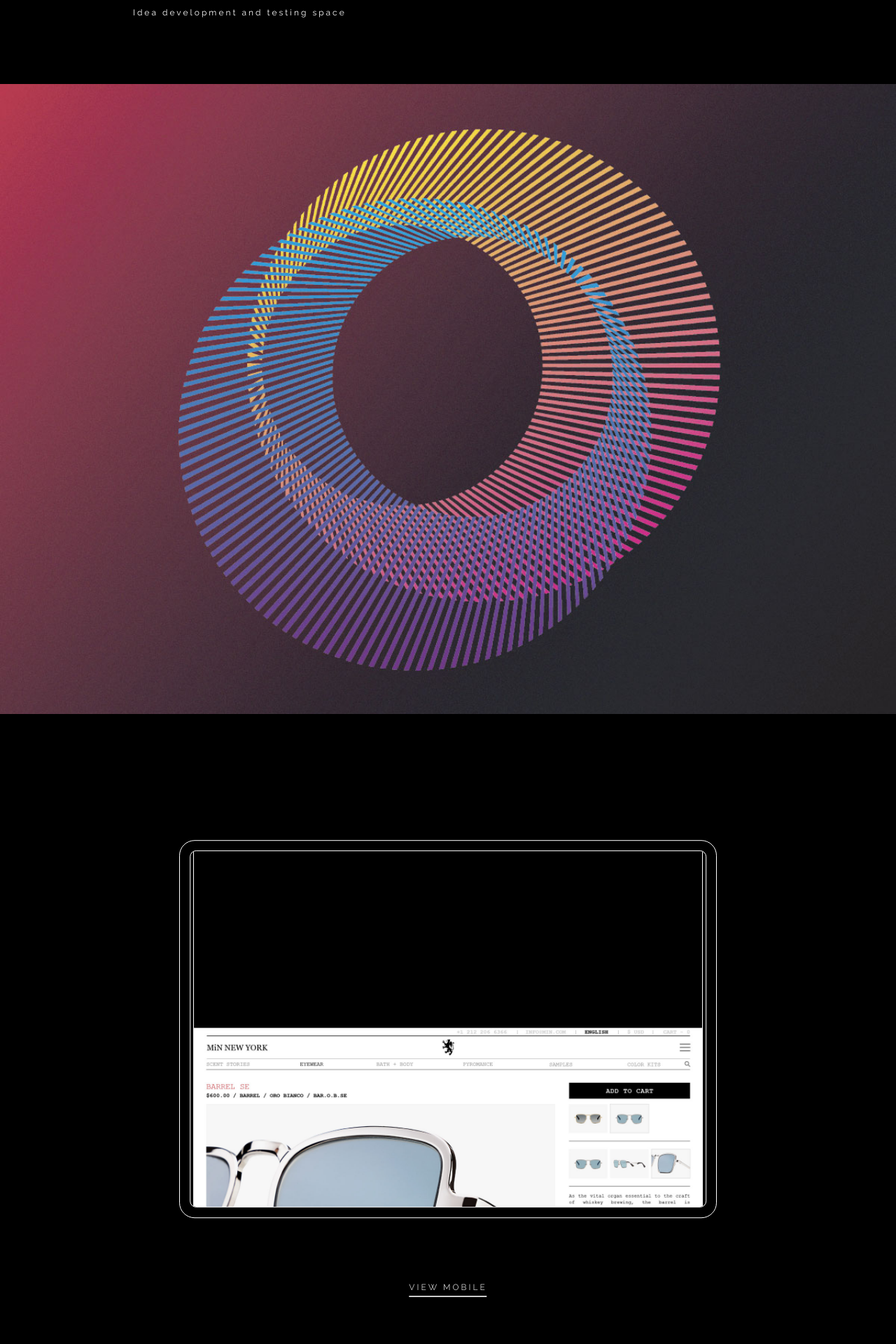
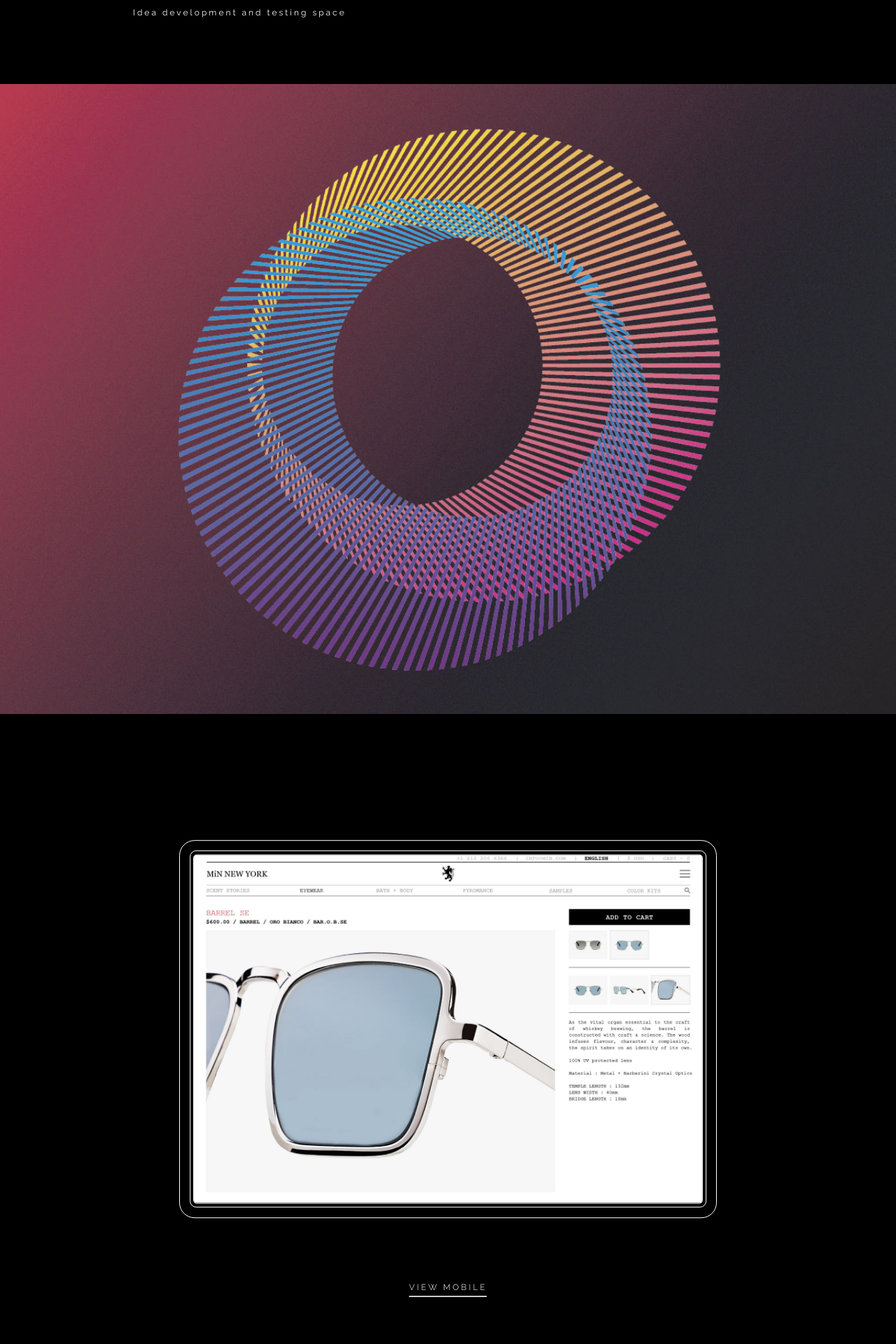
Before and after one commit to Maximsmith/Maximsmith, a Jekyll site: the page built from work/proj-7.html, in a window 1280 px wide. Shown: the part 984-2904 px from the top of the page at 70% size. Built offline with Jekyll 4.4.1, drawn with Linux system fonts in a browser that asks for light colours.

Commit message:
Update web_demo.css

```diff
--- a/css/web_demo.css
+++ b/css/web_demo.css
@@ -47,7 +47,7 @@
 .landscape_border {
 	width: 99%;
 	border-radius: 5px;
-	padding-top: 68%;
+	padding-top: 67.5%;
 	border: 1px solid white;
 	box-sizing: border-box;
 	position: absolute;
@@ -77,6 +77,14 @@
 }
 
 .landscape_border img, .landscape_border img {
+	position: absolute;
+	top: 50%;
+	left: 50%;
+	transform: translate(-50%, -50%);
+	-webkit-transform: translate(-50% , -50%);
+	-moz-transform: translate(-50% , -50%);
+	-ms-transform: translate(-50% , -50%);
+	-o-transform: translate(-50% , -50%);
 	height: 100%;
 	width: 100%;
 	object-fit: cover;
```
